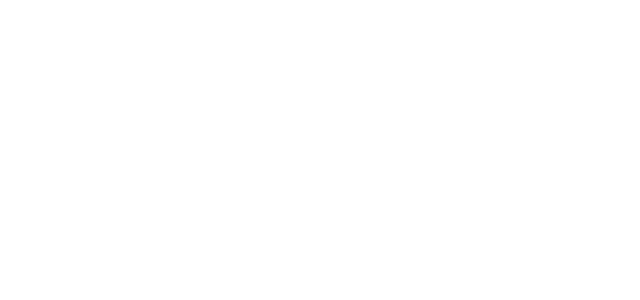
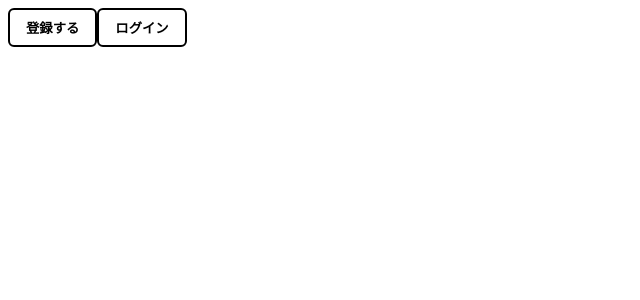
Before and after one commit to nutmeg-TeamRyoku-Cha/Ticket-Distribute, a React (Vite) app in the folder web/: page /TicketList in a window 1280 px wide. Before the commit this address had no page. Shown: the top 300 px of the page, without its empty margins (0-640 px from the left). Built offline with nearby package versions, Linux system fonts and the light colour scheme.

Commit message:
[add] button component & Button.cssの追加(#19)

```diff
--- a/web/src/App.tsx
+++ b/web/src/App.tsx
@@ -1,11 +1,13 @@
 import { BrowserRouter as Router, Routes, Route} from "react-router-dom";
 import Login from "./pages/login"
+import TicketList from "./pages/TicketList"
 
 function App() {
   return (
     <Router>
       <Routes>
         <Route path="/login" element={<Login />} />
+        <Route path="/TicketList" element={<TicketList />} />
       </Routes>
     </Router>
 
--- /dev/null
+++ b/web/src/components/atomic/Button.css
@@ -0,0 +1,19 @@
+.button {
+  padding: 8px 16px;
+  border-radius: 6px;
+  font-weight: bold;
+  cursor: pointer;
+  transition: background-color 0.3s ease;
+}
+
+.button-registration {
+  background-color: white;
+  color: black;
+  border: 2px solid black;
+}
+
+.button-login {
+  background-color: white;
+  color: black;
+  border: 2px solid black;
+}
--- /dev/null
+++ b/web/src/components/atomic/Button.jsx
@@ -0,0 +1,23 @@
+import React from 'react';
+import './Button.css';
+
+const Button = ({ label, onClick, type = 'button', variant = 'primary' }) => {
+  const getClassName = () => {
+    switch (variant) {
+    case 'registration':
+        return 'button button-registration';
+    case 'login':
+        return 'button button-login';
+    default:
+        return 'button';
+}
+  };
+
+  return (
+    <button type={type} onClick={onClick} className={getClassName()}>
+      {label}
+    </button>
+  );
+};
+
+export default Button;
--- /dev/null
+++ b/web/src/pages/TicketList.jsx
@@ -0,0 +1,21 @@
+import React from 'react';
+import Button from '../components/atomic/Button';
+
+const TicketList = () => {
+  const handleRegistration = () => {
+    alert('登録されました');
+  };
+
+  const handleLogin = ()=> {
+    alert('ログインしました');
+  };
+
+  return (
+    <div>
+      <Button label="登録する" variant="registration" onClick={handleRegistration} />
+      <Button label="ログイン" variant="login" onClick={handleLogin} />
+    </div>
+  );
+};
+
+export default TicketList;
```
Also changed, not shown: web/package.json (+5 -2 lines), 2 other files (tests, documents, lock files or other folders).
